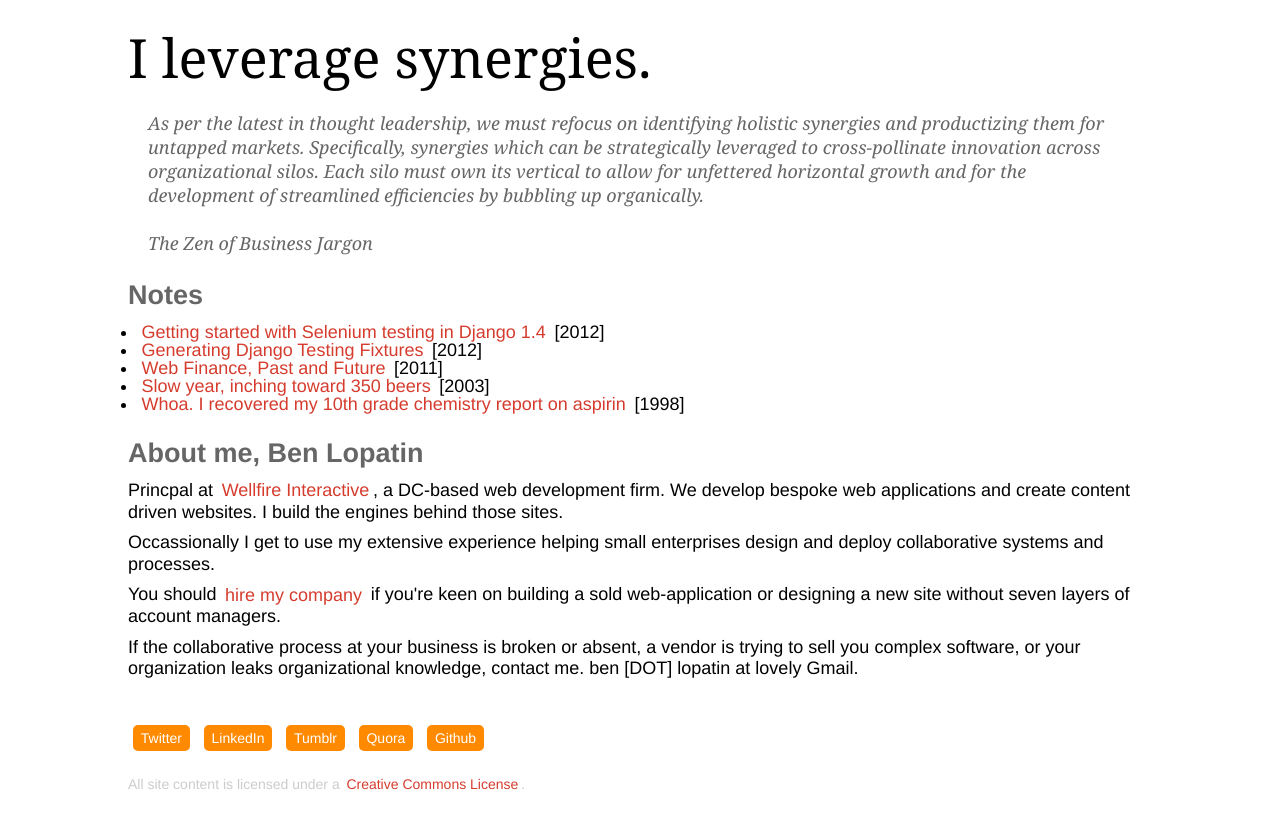
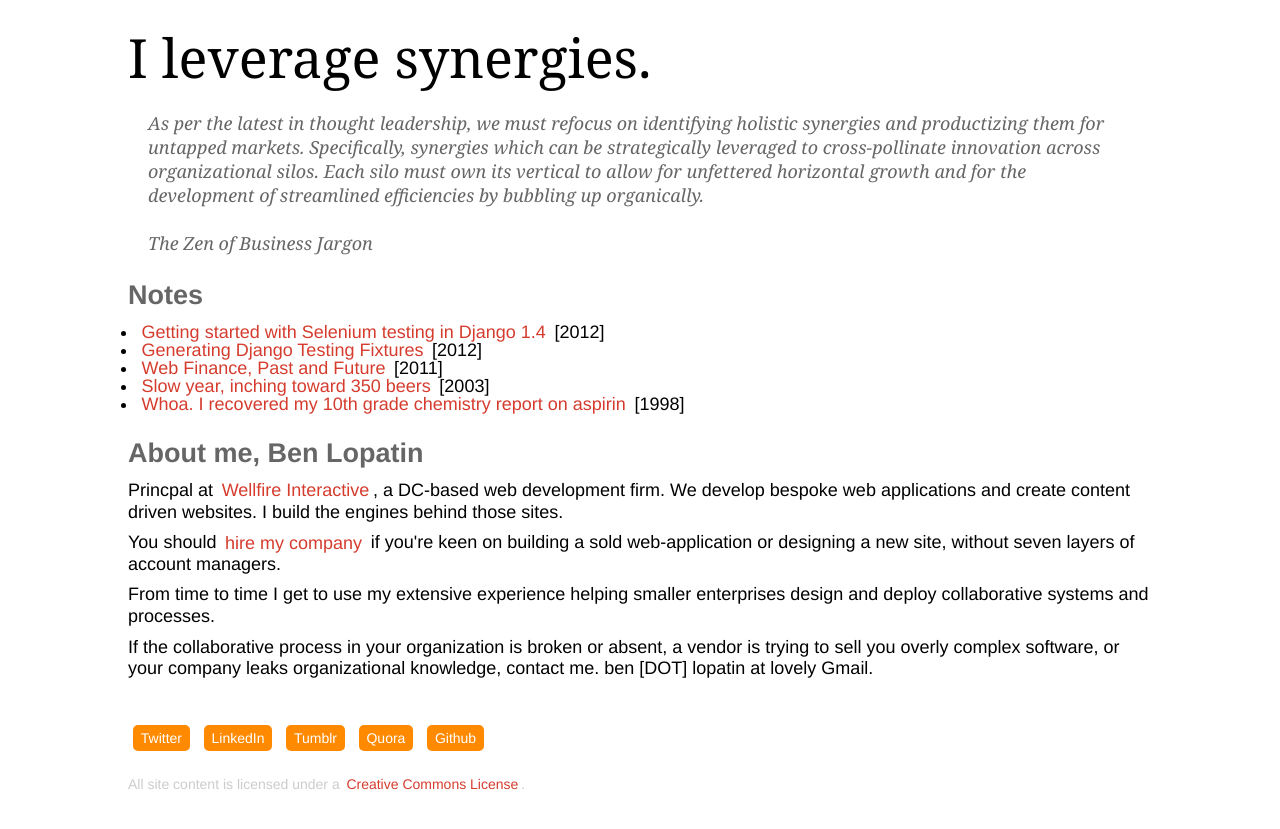
Before and after one commit to bennylope/bennylope.github.com, a Jekyll site: the page built from index.html, in a window 1280 px wide. Shown: the top 829 px of the page. Built offline with Jekyll 4.4.1, drawn with Linux system fonts in a browser that asks for light colours; the list of posts is cut into pages by our own code.

Commit message:
Rearrange index content

```diff
--- a/index.html
+++ b/index.html
@@ -30,13 +30,14 @@ pageid: index
       href="http://www.wellfireinteractive.com">Wellfire Interactive</a>, a
     DC-based web development firm. We develop bespoke web applications and
     create content driven websites. I build the engines behind those
-    sites.</p> <p>Occassionally I get to use my extensive experience helping
-    small enterprises design and deploy collaborative systems and
+    sites.</p>
+    <p>You should <a href="http://www.wellfireinteractive.com/contact/">hire my company</a> if you're keen on building a sold
+    web-application or designing a new site, without seven layers of account
+    managers.</p>
+    <p>From time to time I get to use my extensive experience helping
+    smaller enterprises design and deploy collaborative systems and
     processes.</p>
-    <p>You should <a href="http://www.wellfireinteractive.com/contact/">hire my company</a> if you're keen on building a sold
-    web-application or designing a new site without seven layers of account
-    managers.</p>
-    <p>If the collaborative process at your business is broken or absent, a
-    vendor is trying to sell you complex software, or your organization leaks
+    <p>If the collaborative process in your organization is broken or absent, a
+    vendor is trying to sell you overly complex software, or your company leaks
     organizational knowledge, contact me. ben [DOT] lopatin at lovely Gmail.</p>
     </section>
```
